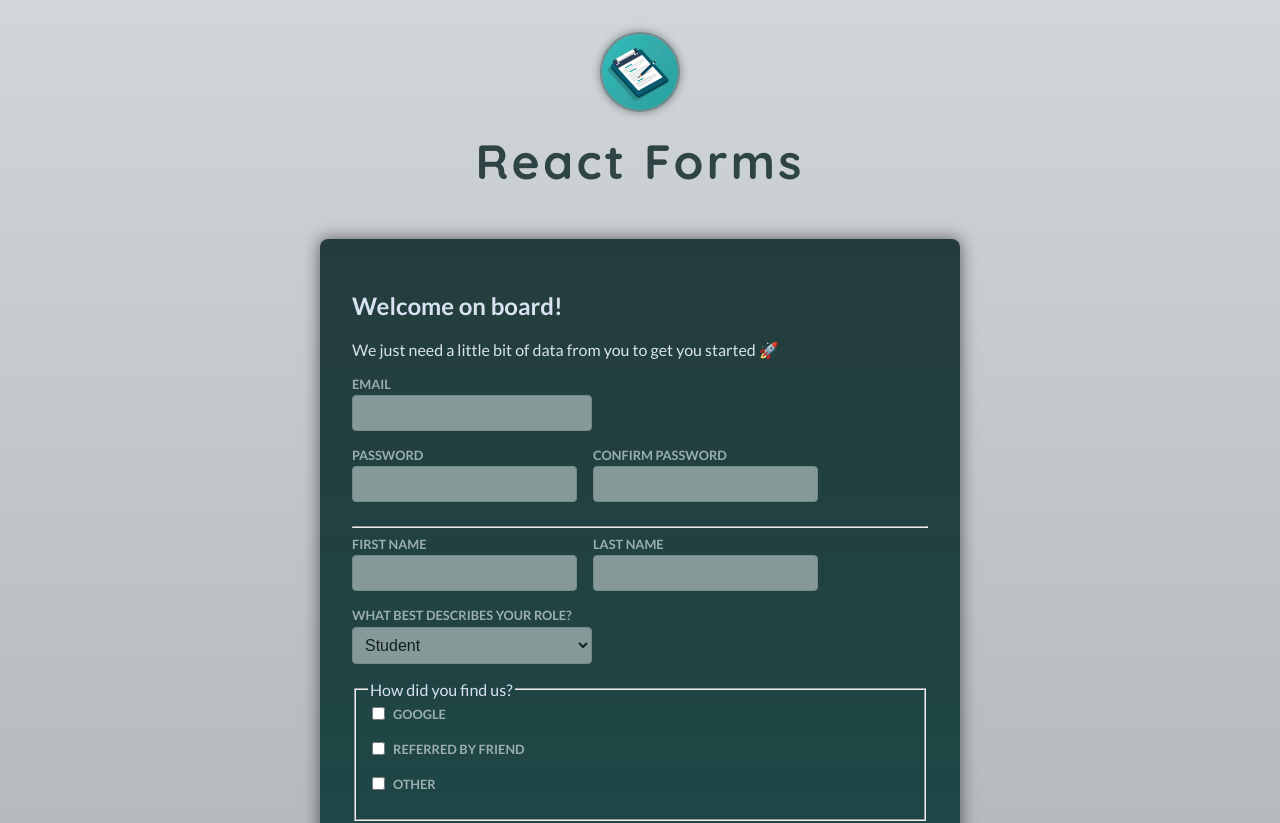
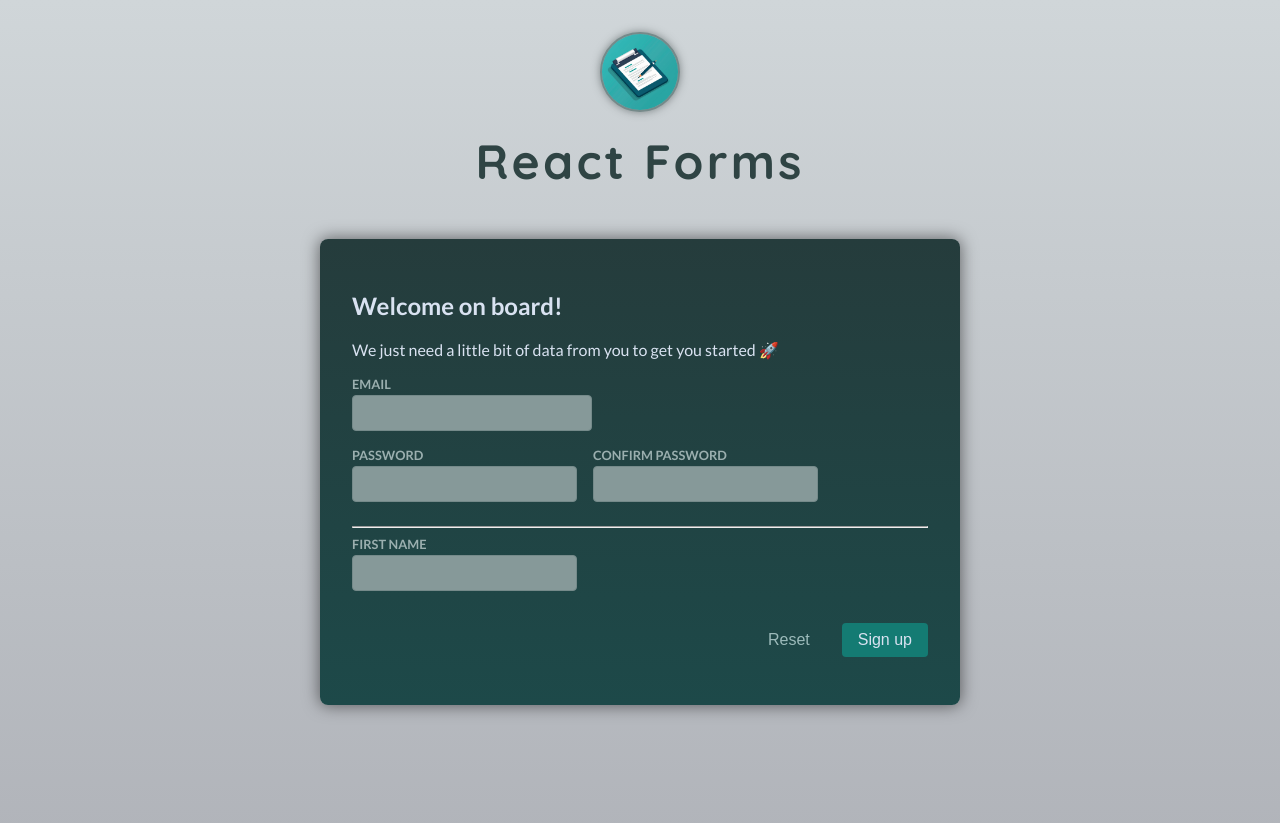
Before and after one commit to shinoby85/react-udemy, a React (Vite) app: page / in a window 1280 px wide. Shown: the top 823 px of the page. Built offline with nearby package versions, Linux system fonts and the light colour scheme.

Commit message:
Use formik (use Formik component)

```diff
--- a/src/components/Signup.jsx
+++ b/src/components/Signup.jsx
@@ -1,9 +1,8 @@
-import {useFormik} from "formik";
+import {ErrorMessage, Field, Form, Formik} from "formik";
 import * as Yup from 'yup';
 
 const yupSchema = Yup.object({
   email: Yup.string()
-    .max(14, 'Must be 14 characters or less')
     .required('Required')
     .email('Email is not valid'),
   password: Yup.string()
@@ -16,57 +15,47 @@ const yupSchema = Yup.object({
 });
 
 export default function Signup() {
-  const formik = useFormik({
-    initialValues: {
+
+
+  return (
+    <Formik
+      initialValues={{
         email: '',
         password: '',
         ['confirm-password"']: '',
-      ['first-name']: '',
-      ['last-name']: '',
-      role: 'student',
-      acquisition: '',
-      terms: ''
-    },
-    validationSchema: yupSchema,
-    onSubmit: (data) => {
-      console.log(data);
+        ['first-name']: ''
+      }}
+      validationSchema={yupSchema}
+      onSubmit={(data) => {
+        console.log(data)
       }
-  });
+      }
+    >
 
-
-  return (
-    <form onSubmit={formik.handleSubmit}>
+      <Form>
         <h2>Welcome on board!</h2>
         <p>We just need a little bit of data from you to get you started 🚀</p>
 
         <div className="control">
           <label htmlFor="email">Email</label>
-        <input id="email" type="email" name="email" onChange={formik.handleChange} value={formik.values.email}
-               onBlur={formik.handleBlur}/>
-        {formik.errors.email && formik.touched.email ? <div>{formik.errors.email}</div> : null}
+          <Field type="email" name="email"/>
+          <ErrorMessage name="email"/>
         </div>
 
         <div className="control-row">
           <div className="control">
             <label htmlFor="password">Password</label>
-          <input id="password" type="password" name="password" onChange={formik.handleChange}
-                 value={formik.values.password} onBlur={formik.handleBlur}/>
-          {formik.errors.password && formik.touched.password ? <div>{formik.errors.password}</div> : null}
+            <Field type="password" name="password"/>
+            <ErrorMessage name='password'/>
           </div>
 
           <div className="control">
             <label htmlFor="confirm-password">Confirm Password</label>
-          <input
-            id="confirm-password"
+            <Field
               type="password"
               name="confirm-password"
-            onChange={formik.handleChange}
-            value={formik.values['confirm-password']}
-            onBlur={formik.handleBlur}
             />
-          {formik.errors['confirm-password'] && formik.touched['confirm-password'] ?
-            <div>{formik.errors['confirm-password']}</div> : null}
-
+            <ErrorMessage name='confirm-password'/>
           </div>
         </div>
 
@@ -75,68 +64,10 @@ export default function Signup() {
         <div className="control-row">
           <div className="control">
             <label htmlFor="first-name">First Name</label>
-          <input type="text" id="first-name" name="first-name" onChange={formik.handleChange}
-                 value={formik.values['first-name']} onBlur={formik.handleBlur}/>
+            <Field type="text" name="first-name"/>
+            <ErrorMessage name='first-name'/>
+
           </div>
-
-        <div className="control">
-          <label htmlFor="last-name">Last Name</label>
-          <input type="text" id="last-name" name="last-name" onChange={formik.handleChange}
-                 value={formik.values['last-name']} onBlur={formik.handleBlur}/>
-        </div>
-      </div>
-
-      <div className="control">
-        <label htmlFor="phone">What best describes your role?</label>
-        <select id="role" name="role" onChange={formik.handleChange} value={formik.values['role']}
-                onBlur={formik.handleBlur}>
-          <option value="student">Student</option>
-          <option value="teacher">Teacher</option>
-          <option value="employee">Employee</option>
-          <option value="founder">Founder</option>
-          <option value="other">Other</option>
-        </select>
-      </div>
-
-      <fieldset>
-        <legend>How did you find us?</legend>
-        <div className="control">
-          <input
-            type="checkbox"
-            id="google"
-            name="acquisition"
-            value="google"
-            onChange={formik.handleChange}
-            checked={formik.values['acquisition'] === 'google'} onBlur={formik.handleBlur}
-          />
-          <label htmlFor="google">Google</label>
-        </div>
-
-        <div className="control">
-          <input
-            type="checkbox"
-            id="friend"
-            name="acquisition"
-            value="friend"
-            onChange={formik.handleChange}
-            checked={formik.values['acquisition'] === 'friend'} onBlur={formik.handleBlur}
-          />
-          <label htmlFor="friend">Referred by friend</label>
-        </div>
-
-        <div className="control">
-          <input type="checkbox" id="other" name="acquisition" value="other" onChange={formik.handleChange}
-                 checked={formik.values['acquisition'] === 'other'} onBlur={formik.handleBlur}/>
-          <label htmlFor="other">Other</label>
-        </div>
-      </fieldset>
-
-      <div className="control">
-        <label htmlFor="terms-and-conditions">
-          <input type="checkbox" id="terms-and-conditions" name="terms" onChange={formik.handleChange}
-                 value={formik.values.terms} onBlur={formik.handleBlur}/>I
-          agree to the terms and conditions
-        </label>
         </div>
 
         <p className="form-actions">
@@ -147,6 +78,7 @@ export default function Signup() {
             Sign up
           </button>
         </p>
-    </form>
+      </Form>
+    </Formik>
   );
 }
```
Lines whose indentation alone changed are shown as unchanged.
